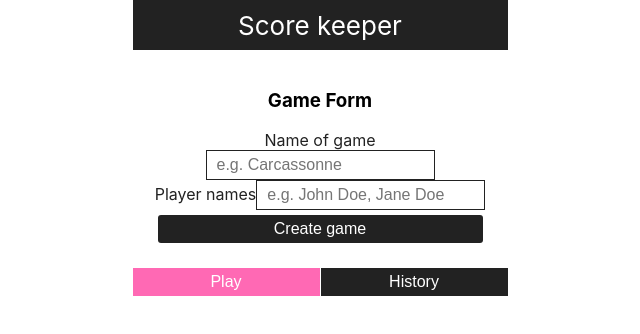
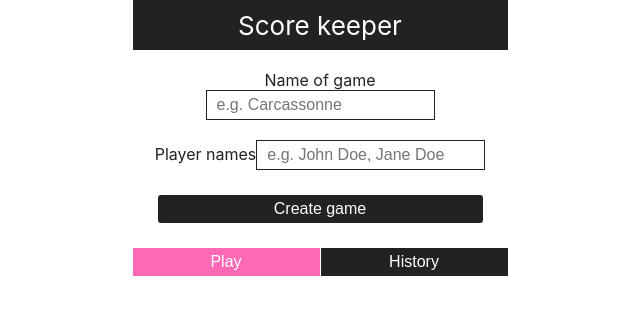
Before and after one commit to AnnekeSchuette/scorekeeper, a React (Create React App) app: page / in a window 1280 px wide. Shown: the top 334 px of the page, without its empty margins (320-960 px from the left). Built offline with nearby package versions, Linux system fonts and the light colour scheme.

Commit message:
Outsource pages in  components

```diff
--- a/src/Components/App/App.js
+++ b/src/Components/App/App.js
@@ -4,10 +4,10 @@ import styled from 'styled-components/macro'
 import AppHeader from '../AppHeader/AppHeader'
 import Button from '../Button/Button'
 import NavigationGrid from '../Navigation/Navigation'
-import GameForm from '../GameForm/GameForm'
-import Player from '../Player/Player'
-import HistoryEntry from '../HistoryEntry/HistoryEntry'
 import { v4 as uuidv4 } from 'uuid'
+import HistoryPage from '../HistoryPage/HistoryPage'
+import PlayPage from '../PlayPage/PlayPage'
+import GamePage from '../GamePage/GamePage'
 
 function App() {
 
@@ -23,35 +23,16 @@ function App() {
       <AppHeader>{title}</AppHeader>
       <AppMain>
 
-        {(currentPage === 'Play') &&
-          <section>
-            <h3>Game Form</h3>
-            <GameForm onCreateGame={createGame} />
-          </section>
-        }
+        {(currentPage === 'Play') && <PlayPage createGame={createGame} />}
 
-        {(currentPage === 'Game') &&
-          <section key={nameOfGame}>
-            {players && players.map(({name, score}, index) =>
-              <Player
-                key={index}
-                name={name}
-                score={score}
-                onPlus={() => handlePlus(index)}
-                onMinus={() => handleMinus(index)}
-              />
-            )}
-            <Button onClick={resetScore}>Reset Scores</Button>
-          </section>
-        }
+        {(currentPage === 'Game') && <GamePage
+            players={players}
+            handleMinus={handleMinus}
+            handlePlus={handlePlus} r
+            esetScore={resetScore}
+        />}
 
-        {(currentPage === 'History') &&
-          <section key="history">
-            {history.map(({ nameOfGame, players, id }) => (
-              <HistoryEntry key={id} nameOfGame={nameOfGame} players={players} />
-            ))}
-          </section>
-        }
+        {(currentPage === 'History') && <HistoryPage history={history} />}
       </AppMain>
 
       {/* while game is running, show "End game" button, otherwise navigation */}
--- a/src/Components/GameForm/GameForm.js
+++ b/src/Components/GameForm/GameForm.js
@@ -37,5 +37,6 @@ export default function GameForm({onCreateGame}){
 }
 
 const FormGrid = styled.form`
-  display: grid;
+  display:grid;
+  gap:20px;
 `
--- /dev/null
+++ b/src/Components/GamePage/GamePage.js
@@ -0,0 +1,25 @@
+import styled from 'styled-components/macro'
+import Player from '../Player/Player'
+import Button from '../Button/Button'
+
+export default function HistoryPage({players, handlePlus, handleMinus, resetScore}){
+ return (
+   <Wrapper>
+      {players && players.map(({name, score}, index) =>
+        <Player
+          key={index}
+          name={name}
+          score={score}
+          onPlus={() => handlePlus(index)}
+          onMinus={() => handleMinus(index)}
+        />
+      )}
+      <Button onClick={resetScore}>Reset Scores</Button>
+   </Wrapper>
+ )
+}
+
+const Wrapper = styled.section`
+  display:grid;
+  gap:20px;
+`
--- a/src/Components/HistoryEntry/HistoryEntry.js
+++ b/src/Components/HistoryEntry/HistoryEntry.js
@@ -27,7 +27,6 @@ const Wrapper = styled.section`
   gap: 10px;
   background-color:#eee;
   padding:20px;
-  margin-bottom:20px;
 
   h3{
     margin:0px;
--- a/src/Components/HistoryPage/HistoryPage.js
+++ b/src/Components/HistoryPage/HistoryPage.js
@@ -1,9 +1,19 @@
 import HistoryEntry from '../HistoryEntry/HistoryEntry'
+import styled from 'styled-components/macro'
 
 export default function HistoryPage({
-  players, nameOfGame, id
+  history
 }){
  return (
-  <HistoryEntry players={players} nameOfGame={nameOfGame} id={id} />
+   <Wrapper>
+    {history.map(({ nameOfGame, players, id }) => (
+      <HistoryEntry key={id} nameOfGame={nameOfGame} players={players} />
+    ))}
+   </Wrapper>
  )
 }
+
+const Wrapper = styled.section`
+  display:grid;
+  gap:20px;
+`
--- /dev/null
+++ b/src/Components/PlayPage/PlayPage.js
@@ -0,0 +1,15 @@
+import styled from 'styled-components/macro'
+import GameForm from '../GameForm/GameForm'
+
+export default function HistoryPage({createGame}){
+ return (
+   <Wrapper>
+      <GameForm onCreateGame={createGame} />
+   </Wrapper>
+ )
+}
+
+const Wrapper = styled.section`
+  display:grid;
+  gap:20px;
+`
```
